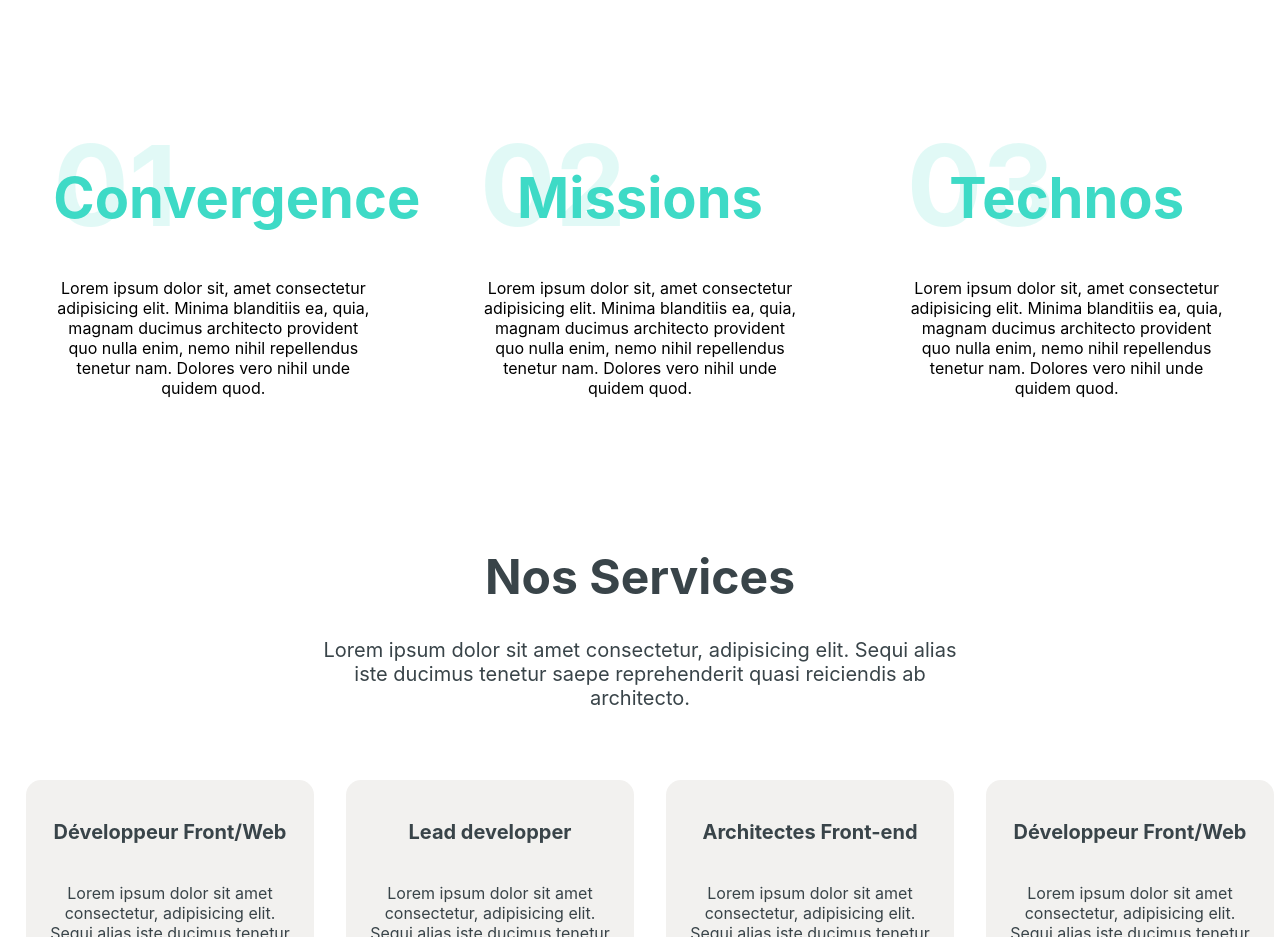
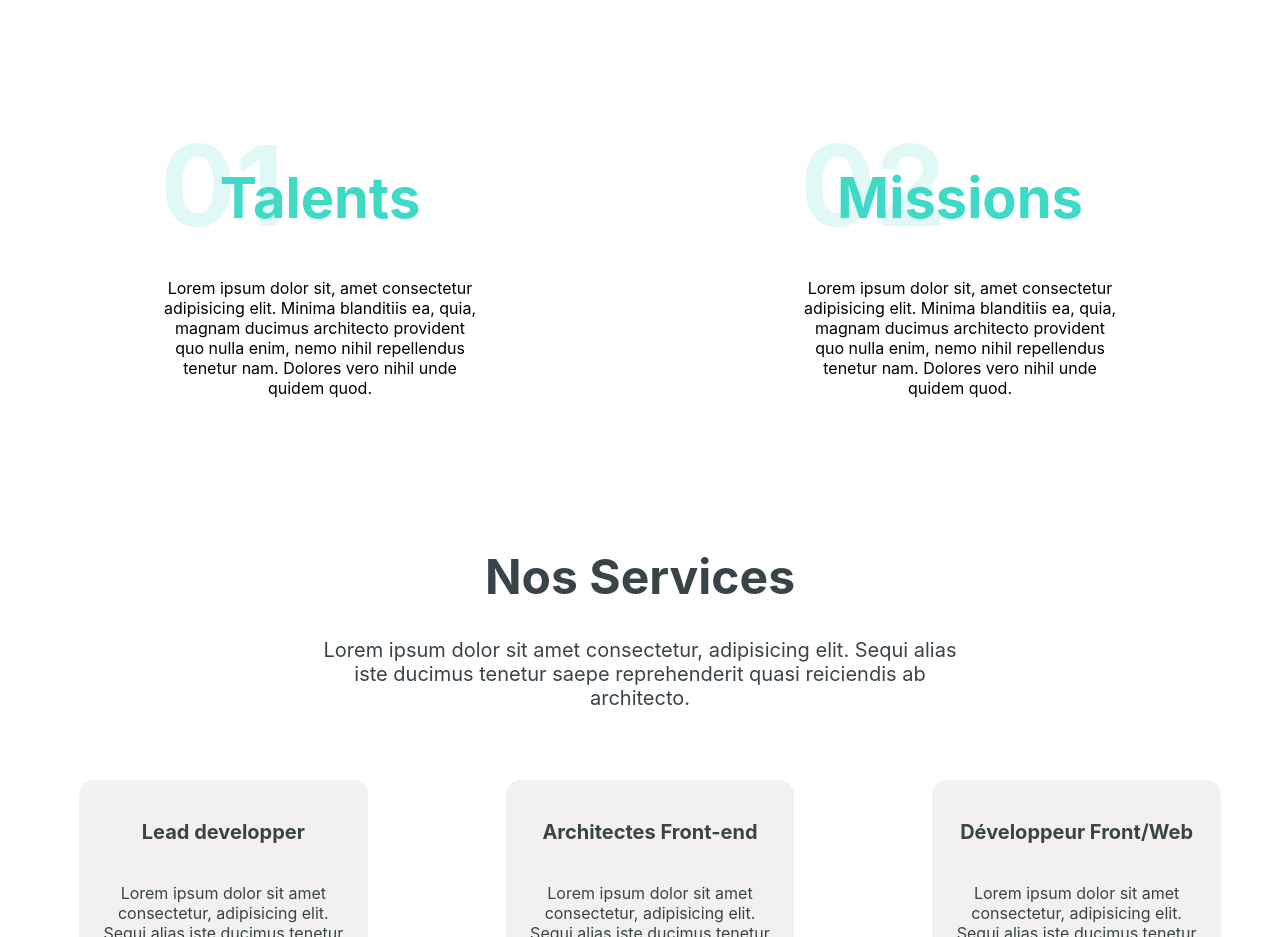
Before and after one commit to jeremielenoir/oostaoo-site, a React (Create React App) app: page / in a window 1280 px wide. Shown: the part 595-1532 px from the top of the page. Built offline with nearby package versions, Linux system fonts and the light colour scheme; no server answers.

Commit message:
drop cards

```diff
--- a/src/components/Introduction.jsx
+++ b/src/components/Introduction.jsx
@@ -20,11 +20,8 @@
     <div className='main_container'>
         <div className='introduction_main_container'>
 
-            <BlocExplication number={'01'} title={'Convergence'} explication={'Lorem ipsum dolor sit, amet consectetur adipisicing elit. Minima blanditiis ea, quia, magnam ducimus architecto provident quo nulla enim, nemo nihil repellendus tenetur nam. Dolores vero nihil unde quidem quod.'} />
+            <BlocExplication number={'01'} title={'Talents'} explication={'Lorem ipsum dolor sit, amet consectetur adipisicing elit. Minima blanditiis ea, quia, magnam ducimus architecto provident quo nulla enim, nemo nihil repellendus tenetur nam. Dolores vero nihil unde quidem quod.'} />
             <BlocExplication number={'02'} title={'Missions'} explication={'Lorem ipsum dolor sit, amet consectetur adipisicing elit. Minima blanditiis ea, quia, magnam ducimus architecto provident quo nulla enim, nemo nihil repellendus tenetur nam. Dolores vero nihil unde quidem quod.'} />
-            <BlocExplication number={'03'} title={'Technos'} explication={'Lorem ipsum dolor sit, amet consectetur adipisicing elit. Minima blanditiis ea, quia, magnam ducimus architecto provident quo nulla enim, nemo nihil repellendus tenetur nam. Dolores vero nihil unde quidem quod.'} />
-
-
         </div>
     </div>
 </>
--- a/src/components/Services.jsx
+++ b/src/components/Services.jsx
@@ -19,7 +19,6 @@
                 <BlocSection section_title={'Nos Services'} section_intro={'Lorem ipsum dolor sit amet consectetur, adipisicing elit. Sequi alias iste ducimus tenetur saepe reprehenderit quasi reiciendis ab architecto.'} />
 
                 <div className='service_container'>
-                    <BlocService name={'Développeur Front/Web'} explication={'Lorem ipsum dolor sit amet consectetur, adipisicing elit. Sequi alias iste ducimus tenetur saepe reprehenderit quasi reiciendis ab architecto.'} more={'Lorem ipsum dolor sit amet consectetur, adipisicing elit. Sequi alias iste ducimus tenetur saepe reprehenderit quasi reiciendis ab architecto.'} />
                     <BlocService name={'Lead developper'} explication={'Lorem ipsum dolor sit amet consectetur, adipisicing elit. Sequi alias iste ducimus tenetur saepe reprehenderit quasi reiciendis ab architecto.'} more={'Lorem ipsum dolor sit amet consectetur, adipisicing elit. Sequi alias iste ducimus tenetur saepe reprehenderit quasi reiciendis ab architecto.'}/>
                     <BlocService name={'Architectes Front-end'} explication={'Lorem ipsum dolor sit amet consectetur, adipisicing elit. Sequi alias iste ducimus tenetur saepe reprehenderit quasi reiciendis ab architecto.'} more={'Lorem ipsum dolor sit amet consectetur, adipisicing elit. Sequi alias iste ducimus tenetur saepe reprehenderit quasi reiciendis ab architecto.'} />
                     <BlocService name={'Développeur Front/Web'} explication={'Lorem ipsum dolor sit amet consectetur, adipisicing elit. Sequi alias iste ducimus tenetur saepe reprehenderit quasi reiciendis ab architecto.'} more={'Lorem ipsum dolor sit amet consectetur, adipisicing elit. Sequi alias iste ducimus tenetur saepe reprehenderit quasi reiciendis ab architecto.'}/>
```
Also changed, not shown: 2 other files (tests, documents, lock files or other folders).
